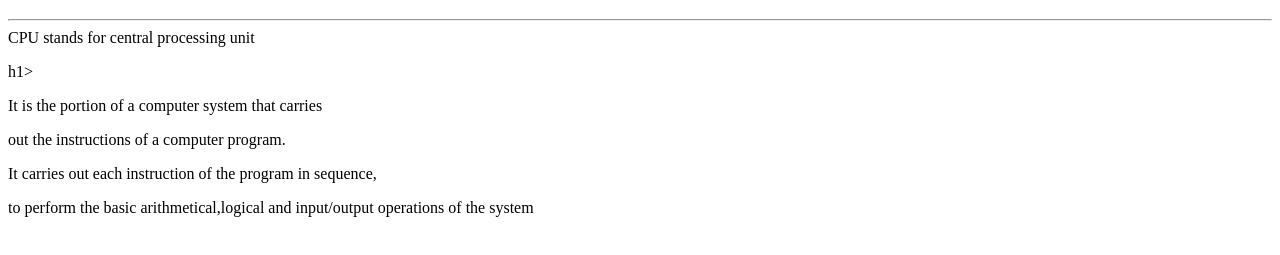
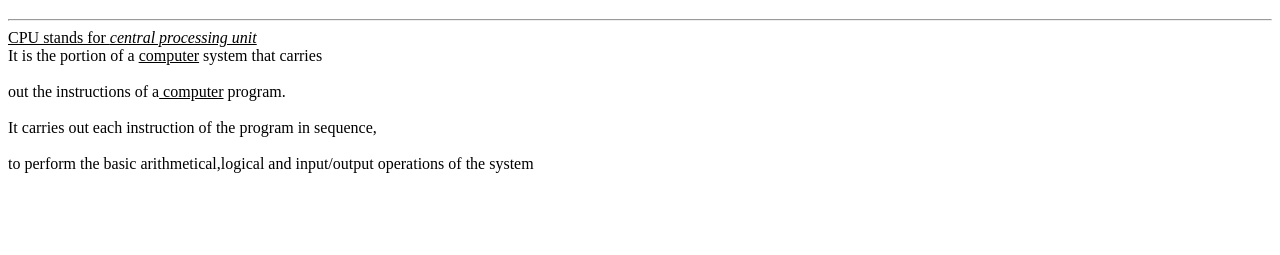
Before and after one commit to iamneo-production/dadfbbbcbdadaeccdfffebaeceaec, a website: page public/index.html in a window 1280 px wide. Shown: the part 61-316 px from the top of the page. Drawn offline with Linux system fonts and the light colour scheme.

Commit message:
Backup Commit

```diff
--- a/public/index.html
+++ b/public/index.html
@@ -7,11 +7,12 @@
     <title>CPU</title>
     <link rel="stylesheet" href="style.css" />
     <h1> CPU</h1>
-<p> <hr> CPU stands for central processing unit</p></head>h1>
-<p> It is the portion of a computer system that carries</p>
- <p> out the instructions of a computer program.</p>
-    <p> It carries out each instruction of the program in sequence,</p>
-   <p> to perform the basic arithmetical,logical and input/output operations of the system</p>
+<u> <hr> CPU stands for <i>central processing unit</i></u></h1>
+<br> It is the portion of a <u>computer</u> system that carries</br>
+ <br> out the instructions of a<u> computer</u> program.</br>
+    <br> It carries out each instruction of the program in sequence,</br>
+   <br> to perform the basic arithmetical,logical and input/output operations of the system</br>
+
 
 
 
```
